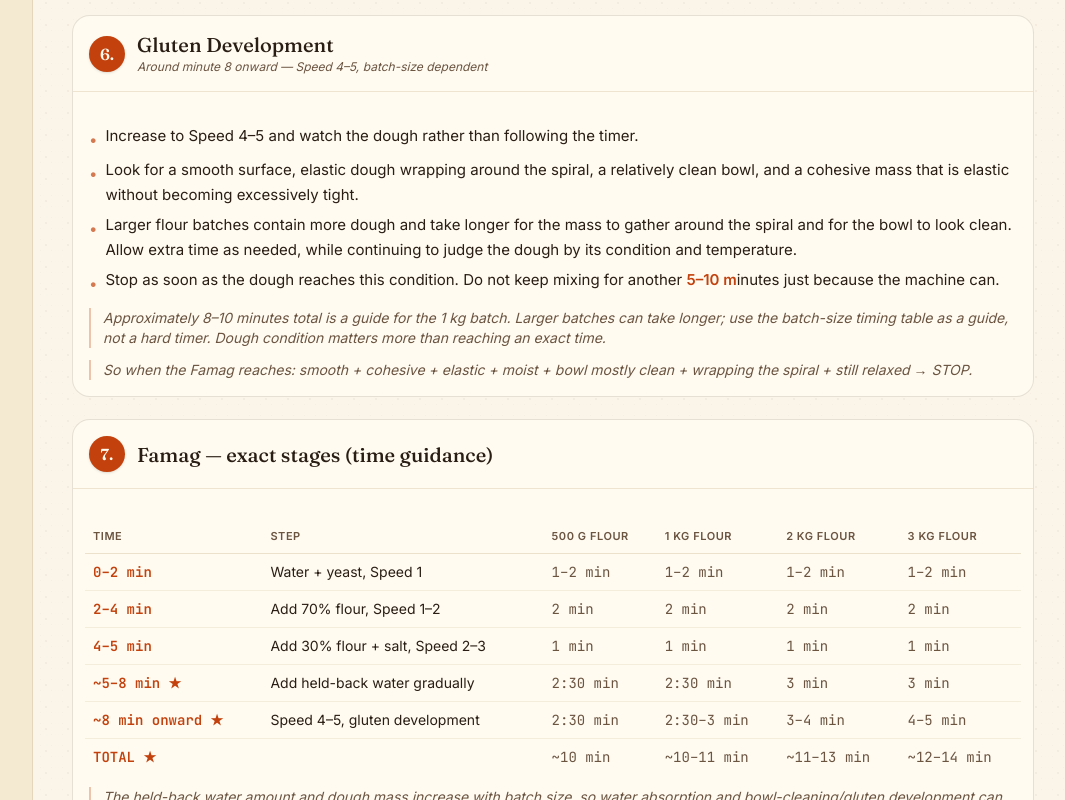
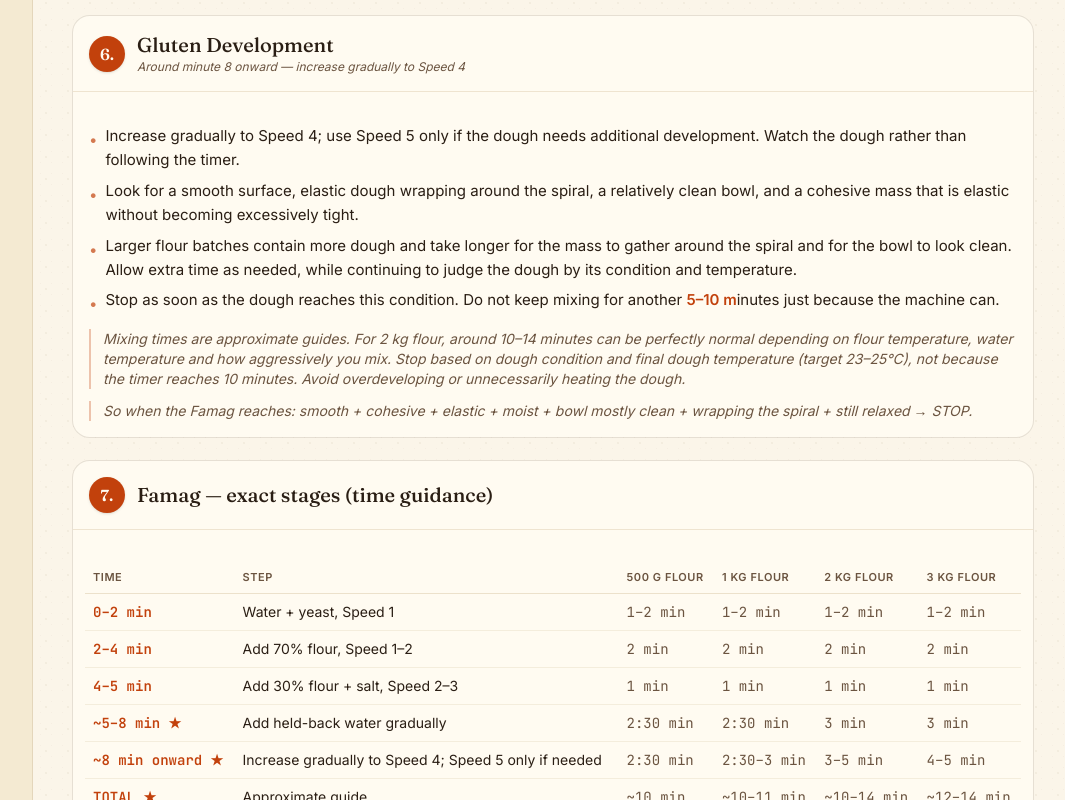
Before and after one commit to gnovoab/pizzaiiolo, a Next.js app: page /dough-maker in a window 1280 px wide. Shown: the part 2340-3140 px from the top of the page, without its empty margins (207-1272 px from the left). Built offline with nearby package versions, Linux system fonts and the light colour scheme.

Commit message:
improve neopolitan dough

```diff
--- a/src/app/dough-maker/page.tsx
+++ b/src/app/dough-maker/page.tsx
@@ -250,14 +250,14 @@ export default function DoughMakerPage() {
             <Callout>{`For this batch, an example is ${Array.from({ length: 4 }, () => `${formatWeight(batch.reservedWater / 4)} → absorb (~30–45 seconds)`).join(" → ")}. The portions do not need to be exactly ${formatWeight(batch.reservedWater / 4)}. These times are a 1 kg batch starting guide: larger flour batches have more held-back water to absorb, so each addition can take longer. Wait for the dough to become cohesive again before adding more.`}</Callout>
           </Section>
 
-          <Section number={6} title="Gluten Development" subtitle="Around minute 8 onward — Speed 4–5, batch-size dependent">
+          <Section number={6} title="Gluten Development" subtitle="Around minute 8 onward — increase gradually to Speed 4">
             <Bullets items={[
-              "Increase to Speed 4–5 and watch the dough rather than following the timer.",
+              "Increase gradually to Speed 4; use Speed 5 only if the dough needs additional development. Watch the dough rather than following the timer.",
               "Look for a smooth surface, elastic dough wrapping around the spiral, a relatively clean bowl, and a cohesive mass that is elastic without becoming excessively tight.",
               "Larger flour batches contain more dough and take longer for the mass to gather around the spiral and for the bowl to look clean. Allow extra time as needed, while continuing to judge the dough by its condition and temperature.",
               "Stop as soon as the dough reaches this condition. Do not keep mixing for another 5–10 minutes just because the machine can.",
             ]} />
-            <Callout>Approximately 8–10 minutes total is a guide for the 1 kg batch. Larger batches can take longer; use the batch-size timing table as a guide, not a hard timer. Dough condition matters more than reaching an exact time.</Callout>
+            <Callout>Mixing times are approximate guides. For 2 kg flour, around 10–14 minutes can be perfectly normal depending on flour temperature, water temperature and how aggressively you mix. Stop based on dough condition and final dough temperature (target 23–25°C), not because the timer reaches 10 minutes. Avoid overdeveloping or unnecessarily heating the dough.</Callout>
             <Callout>So when the Famag reaches: smooth + cohesive + elastic + moist + bowl mostly clean + wrapping the spiral + still relaxed → STOP.</Callout>
           </Section>
 
@@ -277,8 +277,8 @@ export default function DoughMakerPage() {
                     ["2–4 min", "Add 70% flour, Speed 1–2", "2 min", "2 min", "2 min", "2 min"],
                     ["4–5 min", "Add 30% flour + salt, Speed 2–3", "1 min", "1 min", "1 min", "1 min"],
                     ["~5–8 min ★", "Add held-back water gradually", "2:30 min", "2:30 min", "3 min", "3 min"],
-                    ["~8 min onward ★", "Speed 4–5, gluten development", "2:30 min", "2:30–3 min", "3–4 min", "4–5 min"],
-                    ["TOTAL ★", "", "~10 min", "~10–11 min", "~11–13 min", "~12–14 min"],
+                    ["~8 min onward ★", "Increase gradually to Speed 4; Speed 5 only if needed", "2:30 min", "2:30–3 min", "3–5 min", "4–5 min"],
+                    ["TOTAL ★", "Approximate guide", "~10 min", "~10–11 min", "~10–14 min", "~12–14 min"],
                   ].map((row) => (
                     <tr key={row[0]} className="border-b border-border/40 last:border-0">
                       {row.map((cell, i) => (
@@ -357,7 +357,7 @@ export default function DoughMakerPage() {
                 "Remaining 300 g flour · Speed 2",
                 "24 g salt",
                 "60 g water added gradually",
-                "Speed 4–5 · stop at ~8–10 min total",
+                "Increase gradually to Speed 4; Speed 5 only if needed · stop by dough condition and temperature",
                 "23–25°C final dough",
                 "20–30 min rest · one gentle fold · 20–30 min bulk",
                 "6 × ~276 g balls",
```
